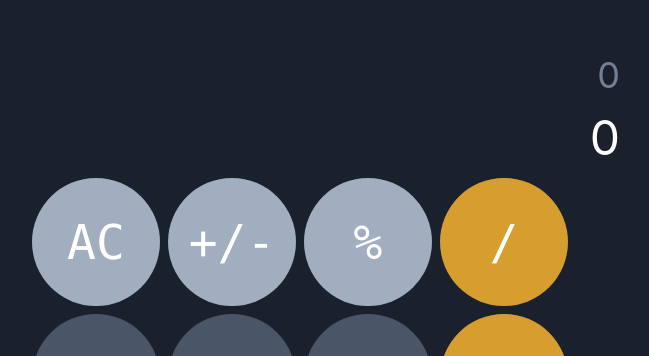
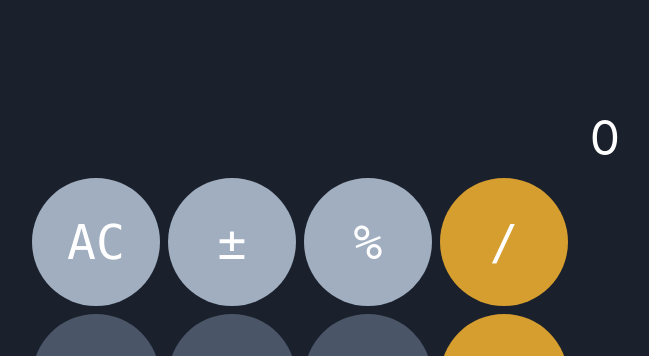
Before and after one commit to ViniciosTI/Calculadora, a React (Create React App) app in the folder calc/: page / in a window 1280 px wide. Shown: the top 356 px of the page, without its empty margins (340-989 px from the left). Built offline with nearby package versions, Linux system fonts and the light colour scheme.

Commit message:
funcoes dos botões

```diff
--- a/calc/src/App.js
+++ b/calc/src/App.js
@@ -4,27 +4,48 @@ import Button from "./componentes/button";
 
 class App extends React.Component {
   state = {
+    calc: "",
     num: "0"
   }
-
-  getNumero(i) {
-    console.log(i)
-    let val = this.state
-    if(val === "0") val = ""
+  getNumero(val) {// 0...9
+    let st = this.state
+    if (st.num == "0" && val != ",") st.num = ""
+    if (!st.num.includes(",") || (st.num.includes(",") && val != ",")) this.setValor(val)
+  }
+  getOperacao(val) { // + - * / %
+    let st = this.state
+    if(!Number.isInteger(st.calc.substring(st.calc.length-1)) && st.num != "0"){
+      let c = st.num + val
+      this.setState({ calc: st.calc + c })
+      this.setState({ num: "0" })
+    }
+  }
+  mudaSinal() { // ±
+    let st = this.state
+    if (st.num != "0") {
+      if (st.num.includes("-")) this.setState({ num: st.num.substring(1) })
+      if (!st.num.includes("-")) this.setState({ num: "-" + st.num })
+    }
+  }
+  limpaConteudo() { // ac
     this.setState({
-      num : val+i
+      calc: "",
+      num: "0"
+    })
+  }
+  setValor(val) {
+    this.setState({
+      num: this.state.num + val
     })
   }
 
   render() {
-    const { num } = this.state
-    // console.log(num)
-
+    const { num, calc } = this.state
     return (
       <div className={"py-12 items-center"}>
         <div className="flex flex-col mx-auto">
           <input style={{ paddingRight: "25%" }}
-            className="text-right w-full text-2xl md:text-3xl lg:text-4xl bg-transparent text-gray-600" type="text" disabled value={num} />
+            className="text-right w-full text-2xl md:text-3xl lg:text-4xl bg-transparent text-gray-600" type="text" disabled value={calc} />
         </div>
         <div className="flex flex-col mx-auto ">
           <input style={{ paddingRight: "25%" }}
@@ -32,16 +53,16 @@ class App extends React.Component {
         </div>
         <div className="flex flex-col mx-auto items-center">
           <div>
-            <Button getValor={() => this.getNumero("ac")} cor="cinza">
+            <Button getValor={() => this.limpaConteudo()} cor="cinza">
               AC
         </Button>
-            <Button getValor={() => this.getNumero("+/-")} cor="cinza">
-              +/-
+            <Button getValor={() => this.mudaSinal()} cor="cinza">
+              ±
         </Button>
-            <Button getValor={() => this.getNumero("%")} cor="cinza">
+            <Button getValor={() => this.getOperacao("%")} cor="cinza">
               %
         </Button>
-            <Button getValor={() => this.getNumero("/")} cor="amarelo">
+            <Button getValor={() => this.getOperacao("/")} cor="amarelo">
               /
         </Button >
           </div>
@@ -55,7 +76,7 @@ class App extends React.Component {
             <Button getValor={() => this.getNumero("7")}>
               7
         </Button>
-            <Button getValor={() => this.getNumero("x")} cor="amarelo">
+            <Button getValor={() => this.getOperacao("x")} cor="amarelo">
               x
         </Button>
           </div>
@@ -69,7 +90,7 @@ class App extends React.Component {
             <Button getValor={() => this.getNumero("4")}>
               4
         </Button>
-            <Button getValor={() => this.getNumero("-")} cor="amarelo">
+            <Button getValor={() => this.getOperacao("-")} cor="amarelo">
               -
         </Button>
           </div>
@@ -83,7 +104,7 @@ class App extends React.Component {
             <Button getValor={() => this.getNumero("1")} >
               1
         </Button>
-            <Button getValor={() => this.getNumero("+")} cor="amarelo">
+            <Button getValor={() => this.getOperacao("+")} cor="amarelo">
               +
         </Button>
           </div>
@@ -94,7 +115,7 @@ class App extends React.Component {
             <Button getValor={() => this.getNumero(",")}>
               ,
         </Button>
-            <Button getValor={() => this.getNumero("=")} cor="amarelo">
+            <Button getValor={() => this.calcula("=")} cor="amarelo">
               =
         </Button>
           </div>
```
